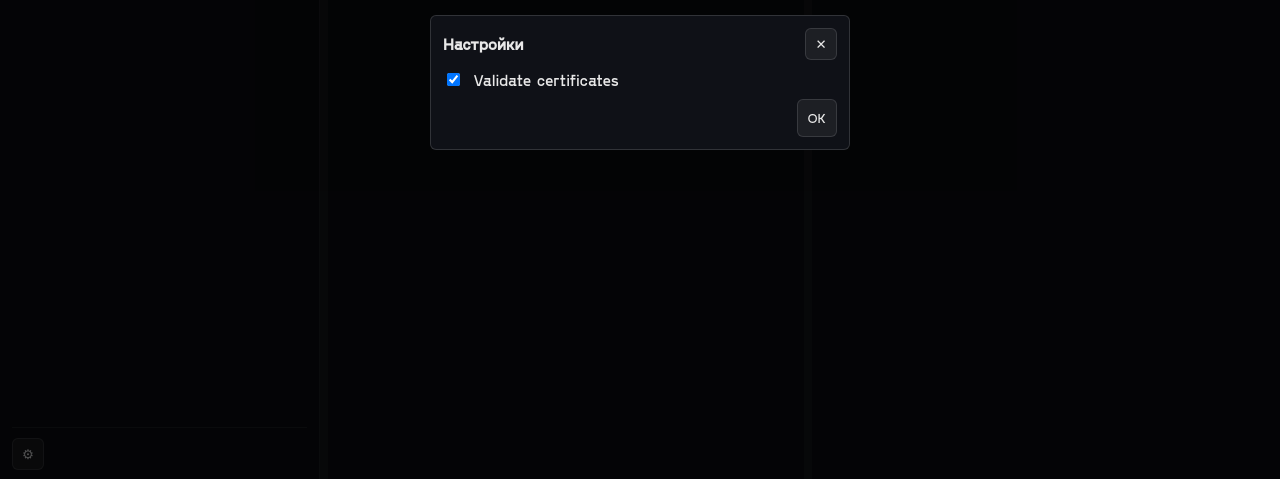
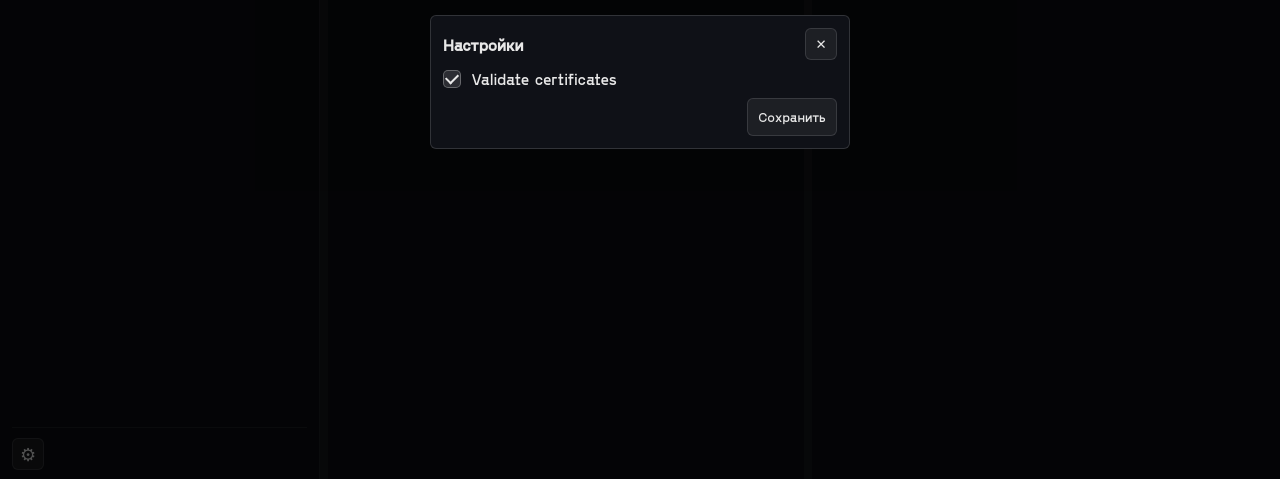
Before and after one commit to mkudmi/RUF-API-Platform, a React (Vite) app: page / in a window 1280 px wide. Both pictures are taken after a click on the button "Settings". Shown: the part 318-797 px from the top of the page. Built offline with nearby package versions, Linux system fonts and the light colour scheme.

Commit message:
some changes

```diff
--- a/src/App.tsx
+++ b/src/App.tsx
@@ -876,12 +876,12 @@ export default function App() {
 
         <div className="sidebarBottom">
           <button
-            className="iconBtn"
+            className="iconBtn settingsBtn"
             onClick={openSettings}
             aria-label="Settings"
             title="Settings"
           >
-            &#9881;
+            <span className="iconGlyph">&#9881;</span>
           </button>
         </div>
       </aside>
@@ -1020,17 +1020,19 @@ export default function App() {
           <button className="iconBtn" onClick={closeSettings} aria-label="Close" title="Close">✕</button>
         </div>
 
-        <label style={{ display: 'flex', gap: 10, alignItems: 'center' }}>
+        <label className="checkRow">
           <input
             type="checkbox"
+            className="checkInput"
             checked={validateCertificates}
             onChange={e => setValidateCertificates(e.target.checked)}
           />
-          <span>Validate certificates</span>
+          <span className="checkBox" aria-hidden="true" />
+          <span className="checkText">Validate certificates</span>
         </label>
 
         <div className="modalActions">
-          <button onClick={closeSettings}>OK</button>
+          <button onClick={closeSettings}>Сохранить</button>
         </div>
       </dialog>
     </div>
--- a/src/styles.css
+++ b/src/styles.css
@@ -75,6 +75,58 @@ a { color: inherit; }
   display: flex;
   align-items: center;
 }
+
+.settingsBtn { font-size: 18px; line-height: 1; }
+.settingsBtn > .iconGlyph { display: block; }
+
+.checkRow {
+  display: flex;
+  gap: 10px;
+  align-items: center;
+  cursor: pointer;
+  user-select: none;
+}
+
+.checkInput {
+  position: absolute;
+  opacity: 0;
+  width: 1px;
+  height: 1px;
+  margin: 0;
+}
+
+.checkBox {
+  width: 18px;
+  height: 18px;
+  border-radius: 5px;
+  border: 1px solid rgba(255,255,255,.18);
+  background: rgba(255,255,255,.06);
+  display: grid;
+  place-items: center;
+  position: relative;
+}
+
+.checkRow:hover .checkBox { background: rgba(255,255,255,.09); }
+.checkInput:focus-visible + .checkBox { outline: 2px solid rgba(255,255,255,.35); outline-offset: 2px; }
+
+.checkInput:checked + .checkBox {
+  border-color: rgba(255,255,255,.28);
+  background: rgba(255,255,255,.12);
+}
+
+.checkInput:checked + .checkBox::after {
+  content: '';
+  width: 10px;
+  height: 6px;
+  border-left: 2px solid #e8e8e8;
+  border-bottom: 2px solid #e8e8e8;
+  position: absolute;
+  left: 50%;
+  top: 50%;
+  transform: translate(-50%, -70%) rotate(-45deg);
+}
+
+.checkText { line-height: 18px; }
 
 .main {
   display: grid;
```
